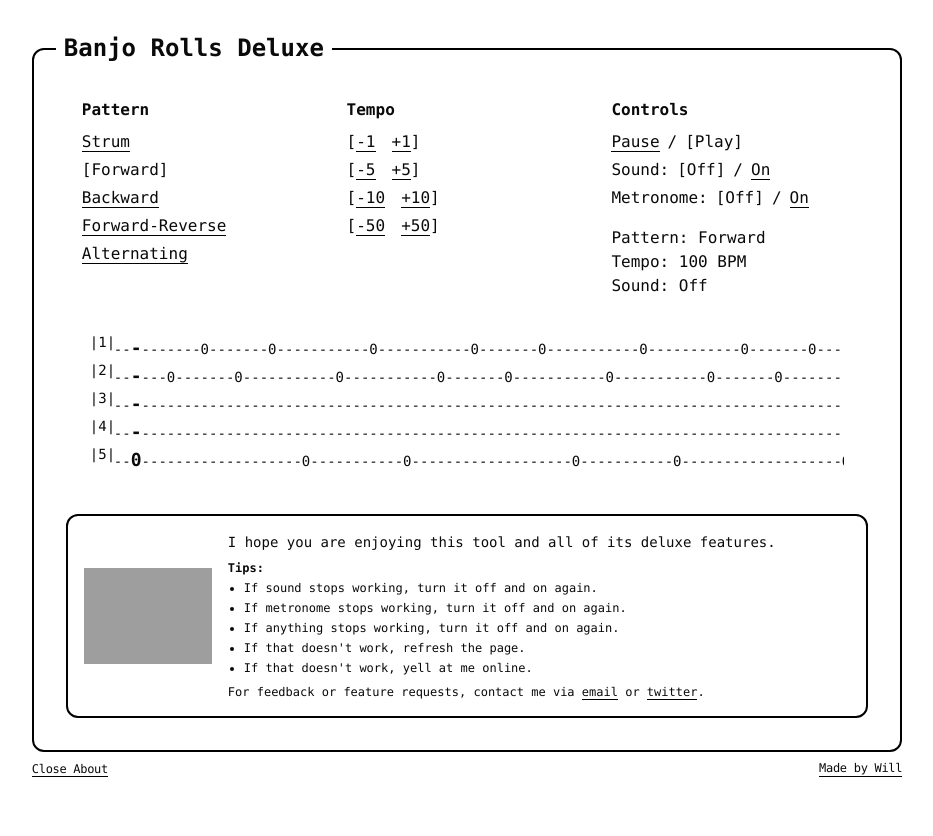
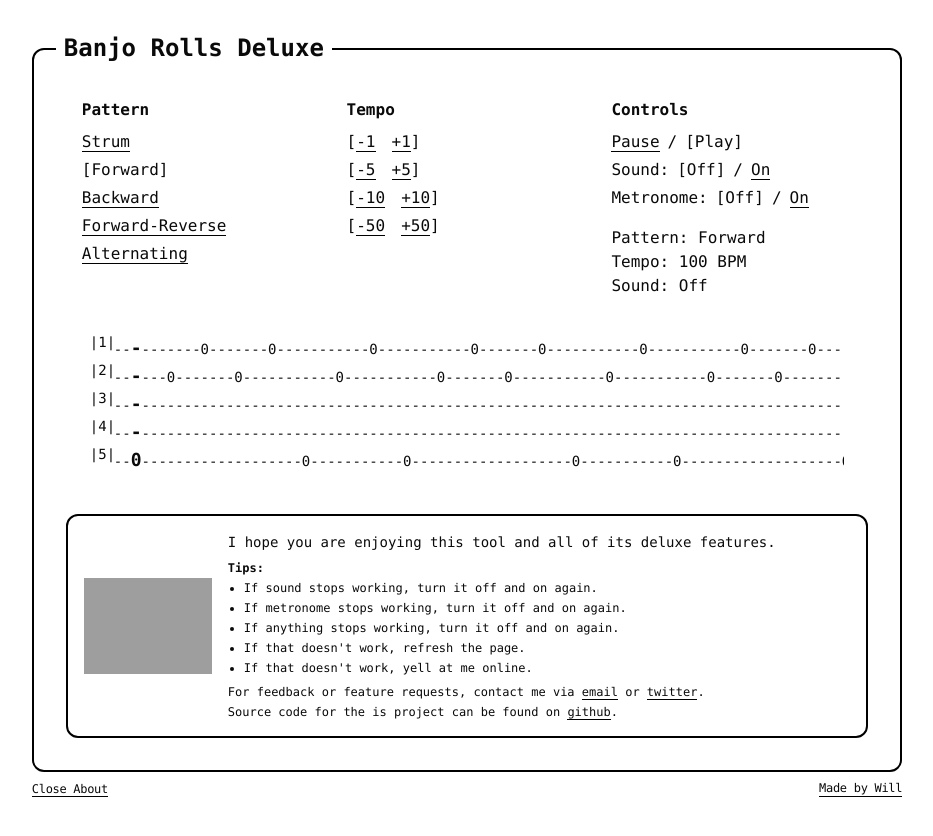
Before and after one commit to WillTwait/banjo-rolls-deluxe, a Next.js app: page / in a window 1280 px wide. Both pictures are taken after a click on the button "About". Shown: the top 836 px of the page, without its empty margins (173-1106 px from the left). Built offline with nearby package versions, Linux system fonts and the light colour scheme; grey boxes are pictures that could not be loaded.

Commit message:
add github

```diff
--- a/components/AboutFrame.tsx
+++ b/components/AboutFrame.tsx
@@ -52,6 +52,17 @@ export default function AboutFrame() {
               />
               .
             </div>
+            <div>
+              Source code for the is project can be found on{" "}
+              <HyperButton
+                text="github"
+                onClick={() => {
+                  window.location.href =
+                    "https://github.com/WillTwait/banjo-rolls-deluxe";
+                }}
+              />
+              .
+            </div>
           </div>
         </div>
       </div>
```
